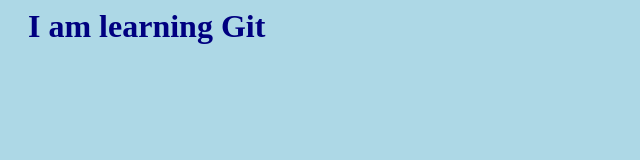
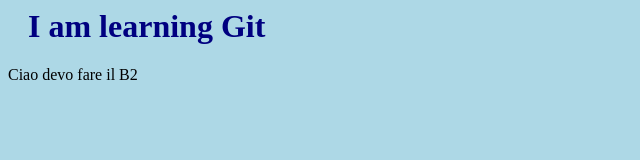
Before and after one commit to Entity104/learning, a plain HTML site: page index.html in a window 1280 px wide. Shown: the whole page, without its empty margins (0-640 px from the left). Drawn offline with Linux system fonts and the light colour scheme.

Commit message:
Update index.html

```diff
--- a/index.html
+++ b/index.html
@@ -5,5 +5,6 @@
 	</head>
 	<body>
 		<h1>I am learning Git</h1>
+		<p>Ciao devo fare il B2</p>
 	</body>
 </html>
```
